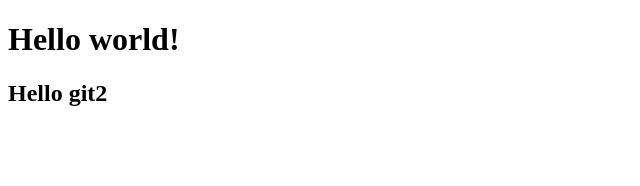
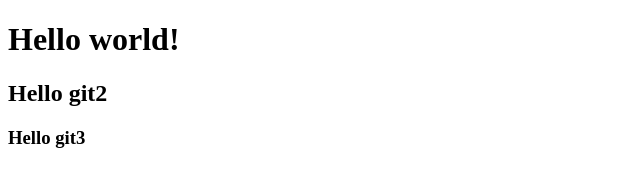
Before and after one commit to Pivovaroff21/web_programming, a plain HTML site: page index.html in a window 1280 px wide. Shown: the whole page, without its empty margins (0-640 px from the left). Drawn offline with Linux system fonts and the light colour scheme.

Commit message:
h3 was added!!!

```diff
--- a/index.html
+++ b/index.html
@@ -9,5 +9,6 @@
 <body>
     <h1>Hello world!</h1>
     <h2>Hello git2</h2>
+    <h3>Hello git3</h3>
 </body>
 </html>
```
